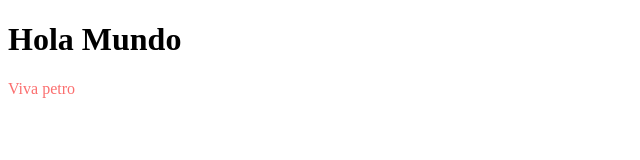
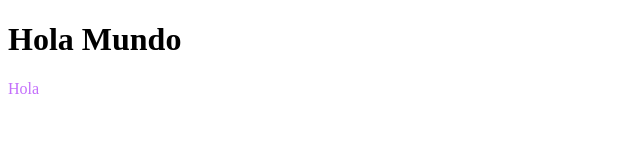
Before and after one commit to Casallasss31/proyecto-3230985-, a plain HTML site: page index.html in a window 1280 px wide. Shown: the full height of the page, 0-640 px from the left. Drawn offline with Linux system fonts and the light colour scheme.

Commit message:
actualizacion 01-09-25

```diff
--- a/index.html
+++ b/index.html
@@ -1,17 +1,17 @@
 <!DOCTYPE html>
-<html lang="en">
+<html lang="es">
 <head>
     <meta charset="UTF-8">
     <meta name="viewport" content="width=device-width, initial-scale=1.0">
     <title>Proyecto 3230985</title>
         <style>
         p {
-            color: rgba(248, 0, 0, 0.568);
+            color: rgba(149, 0, 248, 0.568);
         }
     </style>
 </head>
 <body>
     <h1>Hola Mundo</h1>
-    <p>Viva petro</p>
+    <p>Hola</p>
 </body>
 </html>
```
